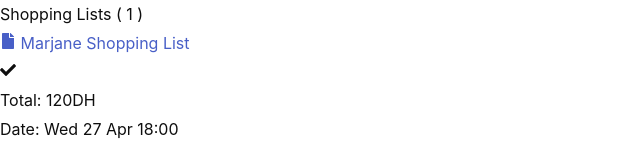
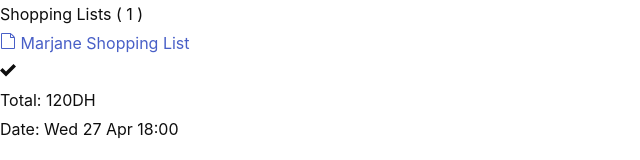
Before and after one commit to Jaouadi7/shopping-lists, a React (Create React App) app: page / in a window 1280 px wide. Shown: the top 160 px of the page, without its empty margins (0-640 px from the left). Built offline with nearby package versions, Linux system fonts and the light colour scheme.

Commit message:
Update icons

```diff
--- a/src/index.js
+++ b/src/index.js
@@ -19,7 +19,7 @@
       <Route path="/" element={<App />} />
       <Route path="lists" element={<Lists />} />
       <Route path="creat-shoping-list" element={<ListsForm />} />
-      <Route path="list-:id" element={<List />} />
+      <Route path="list/:id" element={<List />} />
       <Route path="add-shopping-items" element={<ItemsForm />} />
       <Route path="*" element={<NotFound />} />
     </Routes>
--- a/src/pages/lists/Lists.jsx
+++ b/src/pages/lists/Lists.jsx
@@ -1,4 +1,4 @@
-import { FaFile, FaCheck } from 'react-icons/fa';
+import { ImFileEmpty, ImCheckmark } from "react-icons/im";
 import { Link } from 'react-router-dom';
 import './lists.scss';
 
@@ -11,12 +11,12 @@
           return  <li key={ list.id }>
                     <div className="shopping-list_header">
                       <h2 className="shopping-list_heading">
-                        <Link to={`/list-${list.id}`}>
-                          <FaFile /> { list.name }
+                        <Link to={`/list/${list.id}`}>
+                          <ImFileEmpty /> { list.name }
                         </Link>
                       </h2>
                       <div className="shopping-list_control">
-                        <FaCheck />
+                        <ImCheckmark />
                       </div>
                     </div>
                     <div className="shopping-list_details">
```
